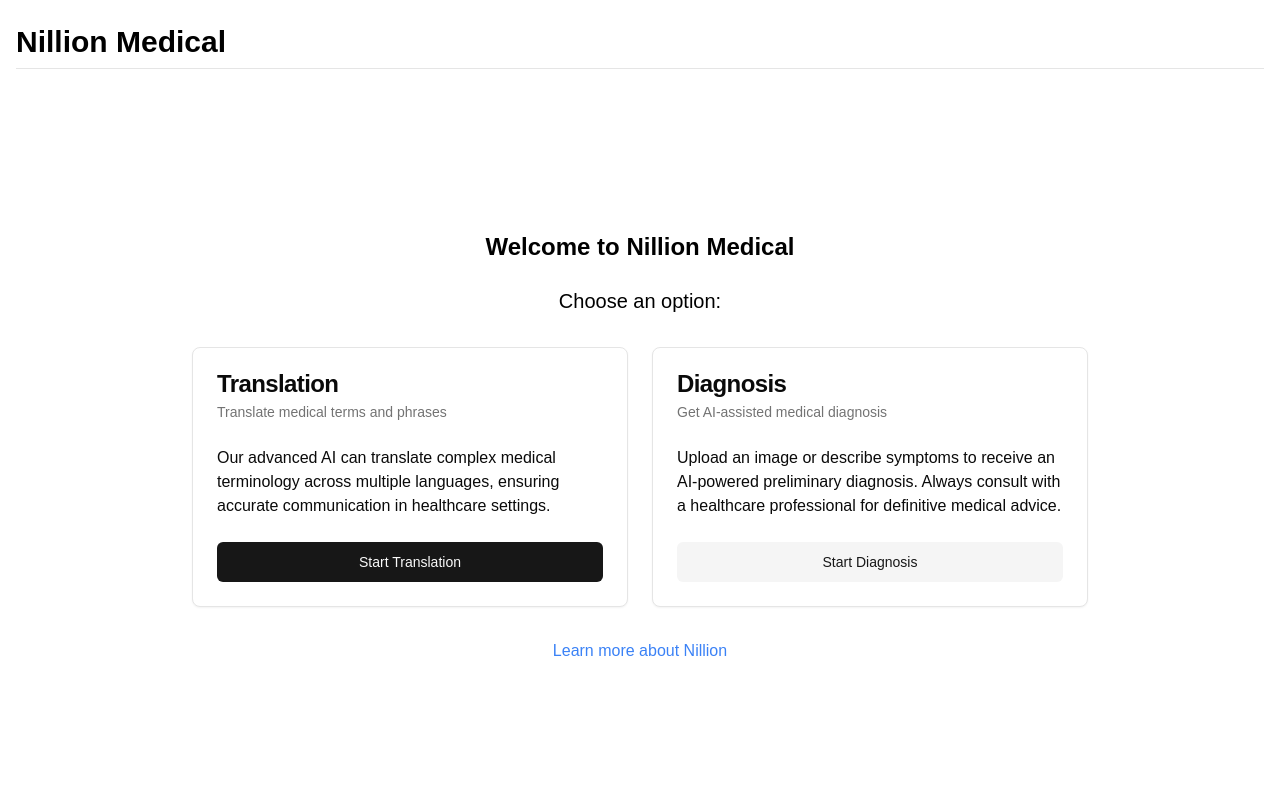
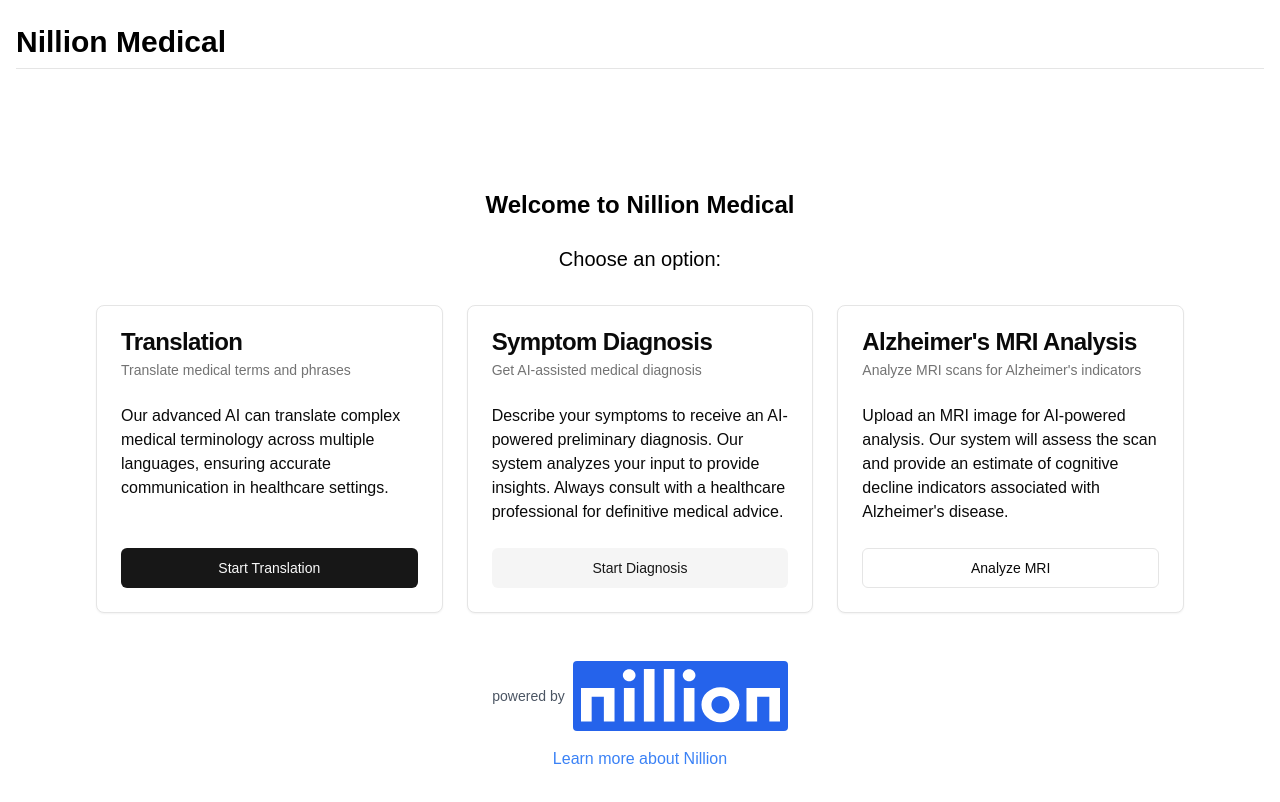
Before and after one commit to pedro123456789-wq/diffused-med, a Next.js app: page / in a window 1280 px wide. Shown: the top 802 px of the page. Built offline with nearby package versions, Linux system fonts and the light colour scheme.

Commit message:
redefine main page to include three options, add alzheimers page

```diff
--- a/package.json
+++ b/package.json
@@ -9,6 +9,7 @@
     "lint": "next lint"
   },
   "dependencies": {
+    "@radix-ui/react-label": "^2.1.0",
     "@radix-ui/react-select": "^2.1.2",
     "@radix-ui/react-separator": "^1.1.0",
     "@radix-ui/react-slot": "^1.1.0",
--- /dev/null
+++ b/src/app/alzheimer/page.tsx
@@ -0,0 +1,97 @@
+'use client'
+
+import { useState } from 'react'
+import Link from 'next/link'
+import Image from 'next/image'
+import Header from '@/components/ui/Header'
+import { Button } from "@/components/ui/button"
+import { Card, CardContent, CardDescription, CardFooter, CardHeader, CardTitle } from "@/components/ui/card"
+import { Input } from "@/components/ui/input"
+import { Label } from "@/components/ui/label"
+import { UploadCloud } from 'lucide-react'
+
+export default function AlzheimersMRI() {
+  const [file, setFile] = useState<File | null>(null)
+  const [analyzing, setAnalyzing] = useState(false)
+  const [result, setResult] = useState<string | null>(null)
+
+  const handleFileChange = (e: React.ChangeEvent<HTMLInputElement>) => {
+    if (e.target.files && e.target.files[0]) {
+      setFile(e.target.files[0])
+      setResult(null)
+    }
+  }
+
+  const handleAnalyze = async () => {
+    if (!file) return
+
+    setAnalyzing(true)
+    setResult(null)
+
+    // Simulating API call with setTimeout
+    setTimeout(() => {
+      // This is where you would normally send the file to your backend for analysis
+      // For demonstration, we're just setting a random result
+      const dementiaLevel = Math.floor(Math.random() * 5) + 1
+      setResult(`Based on the MRI analysis, the estimated level of cognitive decline is ${dementiaLevel} out of 5.`)
+      setAnalyzing(false)
+    }, 3000)
+  }
+
+  return (
+    <div className="min-h-screen flex flex-col">
+      <Header />
+      <main className="flex-grow flex flex-col items-center justify-center p-6 md:p-24">
+        <Card className="w-full max-w-md">
+          <CardHeader>
+            <CardTitle>Alzheimer's MRI Analysis</CardTitle>
+            <CardDescription>Upload an MRI scan to analyze for Alzheimer's indicators</CardDescription>
+          </CardHeader>
+          <CardContent>
+            <div className="flex flex-col items-center space-y-4">
+              <Label htmlFor="mri-upload" className="cursor-pointer">
+                <div className="border-2 border-dashed border-gray-300 rounded-lg p-8 text-center hover:border-gray-400 transition-colors">
+                  <UploadCloud className="mx-auto h-12 w-12 text-gray-400" />
+                  <span className="mt-2 block text-sm font-semibold text-gray-900">
+                    {file ? file.name : "Click to upload MRI scan"}
+                  </span>
+                </div>
+              </Label>
+              <Input
+                id="mri-upload"
+                type="file"
+                accept="image/*"
+                className="hidden"
+                onChange={handleFileChange}
+              />
+              {file && (
+                <Image
+                  src={URL.createObjectURL(file)}
+                  alt="Uploaded MRI scan"
+                  width={200}
+                  height={200}
+                  className="rounded-lg object-cover"
+                />
+              )}
+            </div>
+          </CardContent>
+          <CardFooter className="flex flex-col items-center">
+            <Button
+              onClick={handleAnalyze}
+              disabled={!file || analyzing}
+              className="w-full mb-4"
+            >
+              {analyzing ? "Analyzing..." : "Analyze MRI"}
+            </Button>
+            {result && (
+              <p className="text-center text-sm text-gray-600">{result}</p>
+            )}
+          </CardFooter>
+        </Card>
+        <Link href="/" className="mt-8">
+          <Button variant="outline">Back to Home</Button>
+        </Link>
+      </main>
+    </div>
+  )
+}
--- a/src/app/diagnosis/page.tsx
+++ b/src/app/diagnosis/page.tsx
@@ -1,80 +1,55 @@
 'use client'
 
-import { useState, useRef } from 'react'
+import { useState } from 'react'
+import Link from 'next/link'
 import Header from '@/components/ui/Header'
 import { Button } from "@/components/ui/button"
+import { Card, CardContent, CardDescription, CardFooter, CardHeader, CardTitle } from "@/components/ui/card"
 import { Textarea } from "@/components/ui/textarea"
-import Link from 'next/link'
 
 export default function Diagnosis() {
-  const [diagnosisMethod, setDiagnosisMethod] = useState<'image' | 'text' | null>(null)
-  const [selectedImage, setSelectedImage] = useState<File | null>(null)
   const [symptoms, setSymptoms] = useState('')
-  const fileInputRef = useRef<HTMLInputElement>(null)
 
-  const handleImageUpload = (e: React.ChangeEvent<HTMLInputElement>) => {
-    if (e.target.files && e.target.files[0]) {
-      setSelectedImage(e.target.files[0])
-      setDiagnosisMethod('image')
-    }
-  }
-
-  const handleTextEntry = () => {
-    setDiagnosisMethod('text')
-    setSelectedImage(null)
-  }
-
-  const handleSubmit = () => {
-    if (diagnosisMethod === 'image' && selectedImage) {
-      console.log('Diagnosing based on image:', selectedImage.name)
-      // Here you would typically upload the image and process it
-    } else if (diagnosisMethod === 'text' && symptoms) {
-      console.log('Diagnosing based on symptoms:', symptoms)
-      // Here you would typically send the symptoms text for processing
-    }
+  const handleSubmit = (e: React.FormEvent) => {
+    e.preventDefault()
+    // Here you would typically send the symptoms to your backend
+    console.log('Symptoms submitted:', symptoms)
+    // For now, we'll just log the symptoms
   }
 
   return (
     <div className="min-h-screen flex flex-col">
       <Header />
       <main className="flex-grow flex flex-col items-center justify-center p-6 md:p-24">
-        <h2 className="text-2xl font-semibold mb-6 text-center cursor-default">Diagnosis</h2>
-        <p className="text-xl mb-8 text-center cursor-default">Please upload an Image or enter text...</p>
-        <div className="w-full max-w-md space-y-4 mb-8">
-          <div className="flex justify-center items-center space-x-4">
-            <Button onClick={() => fileInputRef.current?.click()}>
-              Upload Image
-            </Button>
-            <span className="text-muted-foreground cursor-default">or</span>
-            <Button onClick={handleTextEntry} variant="outline">
-              Enter Text
-            </Button>
-          </div>
-          <input
-            type="file"
-            ref={fileInputRef}
-            onChange={handleImageUpload}
-            accept="image/*"
-            className="hidden"
-          />
-          {diagnosisMethod === 'image' && selectedImage && (
-            <p className="text-center">{selectedImage.name}</p>
-          )}
-          {diagnosisMethod === 'text' && (
+        <Card className="w-full max-w-md">
+          <CardHeader>
+            <CardTitle>Symptom Diagnosis</CardTitle>
+            <CardDescription>Describe your symptoms for an AI-assisted diagnosis</CardDescription>
+          </CardHeader>
+          <form onSubmit={handleSubmit}>
+            <CardContent>
+              <div className="flex flex-col space-y-4">
                 <Textarea
-              placeholder="Enter your symptoms here..."
+                  placeholder="Describe your symptoms here..."
                   value={symptoms}
                   onChange={(e) => setSymptoms(e.target.value)}
-              className="min-h-[100px]"
+                  rows={6}
+                  className="w-full"
                 />
-          )}
-          {diagnosisMethod && (
-            <Button className="w-full" onClick={handleSubmit}>
+              </div>
+            </CardContent>
+            <CardFooter className="flex flex-col items-center">
+              <Button
+                type="submit"
+                className="w-full mb-4"
+                disabled={!symptoms.trim()}
+              >
                 Submit for Diagnosis
               </Button>
-          )}
-        </div>
-        <Link href="/" passHref>
+            </CardFooter>
+          </form>
+        </Card>
+        <Link href="/" className="mt-8">
           <Button variant="outline">Back to Home</Button>
         </Link>
       </main>
--- a/src/app/page.tsx
+++ b/src/app/page.tsx
@@ -1,4 +1,5 @@
 import Link from 'next/link'
+import Image from 'next/image'
 import Header from '@/components/ui/Header'
 import { Button } from "@/components/ui/button"
 import { Card, CardHeader, CardTitle, CardDescription, CardContent, CardFooter } from "@/components/ui/card"
@@ -8,9 +9,9 @@
     <div className="min-h-screen flex flex-col">
       <Header />
       <main className="flex-grow flex flex-col items-center justify-center p-6 md:p-24">
-        <h2 className="text-2xl font-semibold mb-6 text-center cursor-default">Welcome to Nillion Medical</h2>
-        <p className="text-xl mb-8 text-center cursor-default">Choose an option:</p>
-        <div className="grid gap-6 md:grid-cols-2 w-full max-w-4xl">
+        <h2 className="text-2xl font-semibold mb-6 text-center">Welcome to Nillion Medical</h2>
+        <p className="text-xl mb-8 text-center">Choose an option:</p>
+        <div className="grid gap-6 md:grid-cols-2 lg:grid-cols-3 w-full max-w-6xl">
           <Card className="flex flex-col">
             <CardHeader>
               <CardTitle>Translation</CardTitle>
@@ -29,11 +30,11 @@
           </Card>
           <Card className="flex flex-col">
             <CardHeader>
-              <CardTitle>Diagnosis</CardTitle>
+              <CardTitle>Symptom Diagnosis</CardTitle>
               <CardDescription>Get AI-assisted medical diagnosis</CardDescription>
             </CardHeader>
             <CardContent className="flex-grow">
-              <p>Upload an image or describe symptoms to receive an AI-powered preliminary diagnosis. Always consult with a healthcare professional for definitive medical advice.</p>
+              <p>Describe your symptoms to receive an AI-powered preliminary diagnosis. Our system analyzes your input to provide insights. Always consult with a healthcare professional for definitive medical advice.</p>
             </CardContent>
             <CardFooter>
               <Button asChild variant="secondary" className="w-full">
@@ -43,15 +44,40 @@
               </Button>
             </CardFooter>
           </Card>
+          <Card className="flex flex-col">
+            <CardHeader>
+              <CardTitle>Alzheimer's MRI Analysis</CardTitle>
+              <CardDescription>Analyze MRI scans for Alzheimer's indicators</CardDescription>
+            </CardHeader>
+            <CardContent className="flex-grow">
+              <p>Upload an MRI image for AI-powered analysis. Our system will assess the scan and provide an estimate of cognitive decline indicators associated with Alzheimer's disease.</p>
+            </CardContent>
+            <CardFooter>
+              <Button asChild variant="outline" className="w-full">
+                <Link href="/alzheimer">
+                  Analyze MRI
+                </Link>
+              </Button>
+            </CardFooter>
+          </Card>
         </div>
-        <Link
-          href="https://nillion.com/"
-          className="text-blue-500 hover:underline mt-8"
-          target="_blank"
-          rel="noopener noreferrer"
-        >
-          Learn more about Nillion
-        </Link>
+        <div className="mt-12 flex flex-col items-center">
+          <div className="flex items-center mb-4">
+            <span className="text-sm text-gray-600 mr-2">powered by</span>
+            <div className="bg-blue-600 p-2 rounded">
+              <Image
+                src="/nillion_logo.svg"
+                alt="Nillion logo"
+                width={199}
+                height={54}
+                className="inline-block"
+              />
+            </div>
+          </div>
+          <Link href="https://nillion.com/" className="text-blue-500 hover:underline" target="_blank" rel="noopener noreferrer">
+            Learn more about Nillion
+          </Link>
+        </div>
       </main>
     </div>
   )
--- /dev/null
+++ b/src/components/ui/label.tsx
@@ -0,0 +1,26 @@
+"use client"
+
+import * as React from "react"
+import * as LabelPrimitive from "@radix-ui/react-label"
+import { cva, type VariantProps } from "class-variance-authority"
+
+import { cn } from "@/lib/utils"
+
+const labelVariants = cva(
+  "text-sm font-medium leading-none peer-disabled:cursor-not-allowed peer-disabled:opacity-70"
+)
+
+const Label = React.forwardRef<
+  React.ElementRef<typeof LabelPrimitive.Root>,
+  React.ComponentPropsWithoutRef<typeof LabelPrimitive.Root> &
+    VariantProps<typeof labelVariants>
+>(({ className, ...props }, ref) => (
+  <LabelPrimitive.Root
+    ref={ref}
+    className={cn(labelVariants(), className)}
+    {...props}
+  />
+))
+Label.displayName = LabelPrimitive.Root.displayName
+
+export { Label }
```
Also changed, not shown: public/nillion_logo.svg (added), 1 other file (tests, documents, lock files or other folders). Lines whose indentation alone changed are shown as unchanged.
